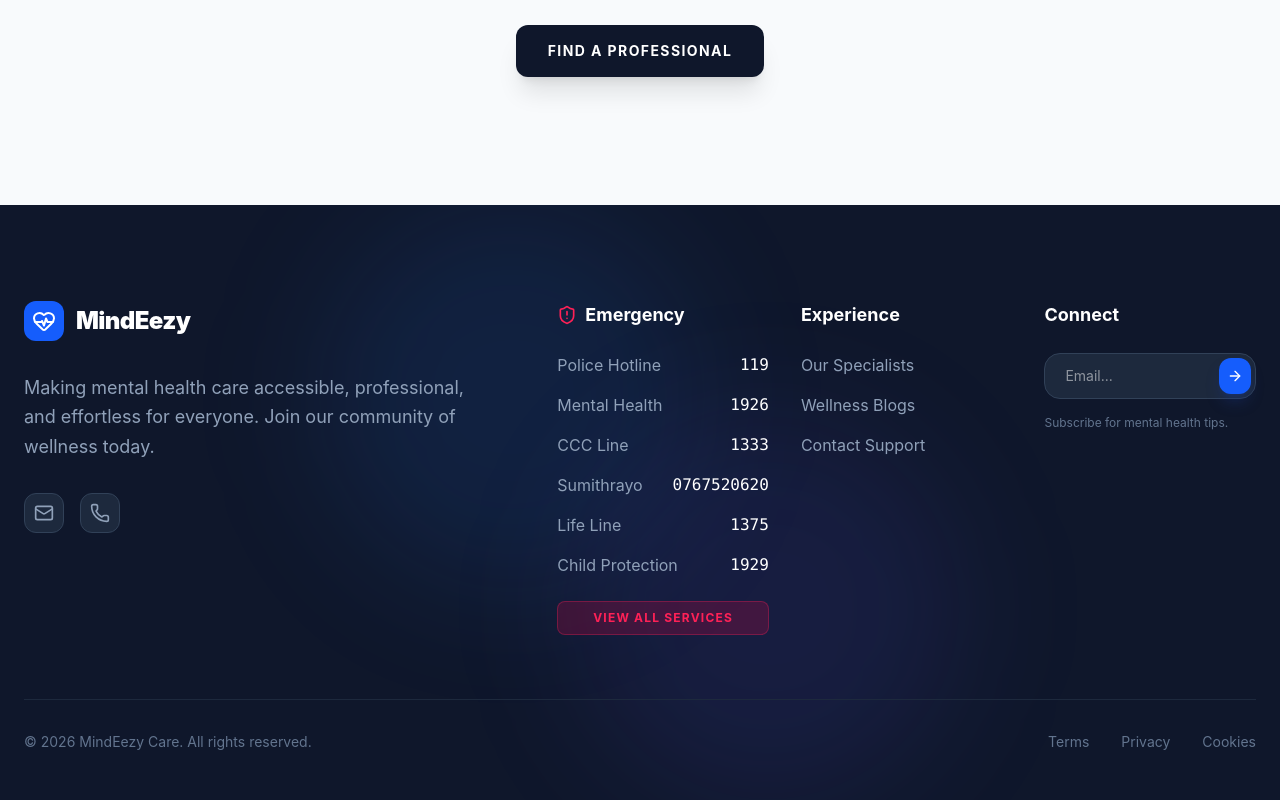
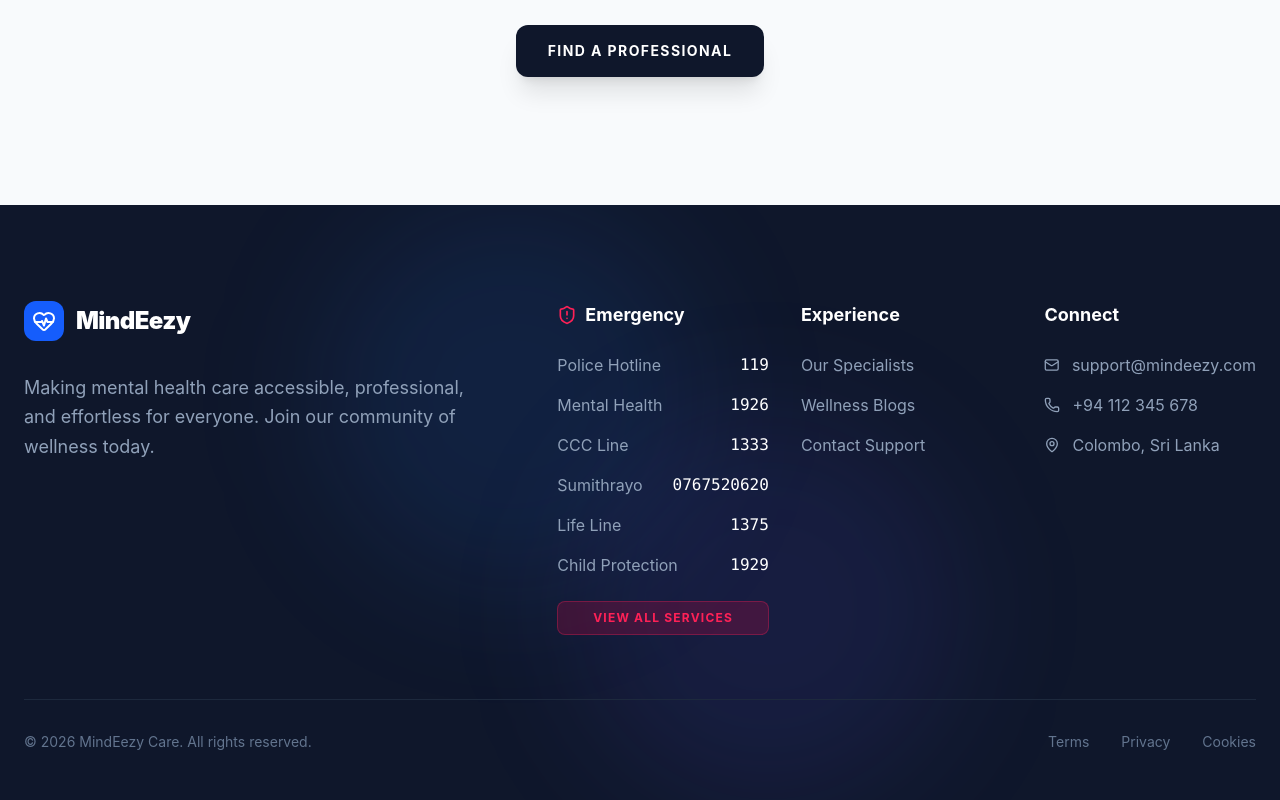
Before and after one commit to ThariduChandrawansha/MindEezy_App, a React app in the folder frontend/: page /emergency in a window 1280 px wide. Shown: the part 1669-2469 px from the top of the page. Built offline with nearby package versions, Linux system fonts and the light colour scheme; the HTML template or start-up script is replaced by a standard one.

Commit message:
footer is ready

```diff
--- a/frontend/src/components/Footer.jsx
+++ b/frontend/src/components/Footer.jsx
@@ -21,14 +21,6 @@ const Footer = () => {
             <p className="text-lg text-slate-400 max-w-md leading-relaxed">
               Making mental health care accessible, professional, and effortless for everyone. Join our community of wellness today.
             </p>
-            <div className="flex space-x-4">
-              <div className="h-10 w-10 rounded-xl bg-slate-800 border border-slate-700 flex items-center justify-center hover:bg-blue-600 hover:border-blue-500 transition-all cursor-pointer">
-                <Mail className="h-5 w-5 text-slate-400 hover:text-white" />
-              </div>
-              <div className="h-10 w-10 rounded-xl bg-slate-800 border border-slate-700 flex items-center justify-center hover:bg-blue-600 hover:border-blue-500 transition-all cursor-pointer">
-                <Phone className="h-5 w-5 text-slate-400 hover:text-white" />
-              </div>
-            </div>
           </div>
 
           <div className="lg:col-span-7 grid grid-cols-2 lg:grid-cols-3 gap-8">
@@ -60,17 +52,17 @@ const Footer = () => {
 
             <div className="col-span-1">
               <h4 className="text-white font-bold text-lg mb-6">Connect</h4>
-              <div className="bg-slate-800 p-1 rounded-2xl flex border border-slate-700 focus-within:border-blue-500 transition-colors mb-4">
-                <input
-                  type="email"
-                  placeholder="Email..."
-                  className="bg-transparent border-none outline-none px-4 py-2 text-white w-full text-sm"
-                />
-                <button className="bg-blue-600 text-white p-2 rounded-xl hover:bg-blue-700 transition-colors shadow-lg shadow-blue-900/40">
-                  <ArrowRight className="h-4 w-4" />
-                </button>
-              </div>
-              <p className="text-xs text-slate-500">Subscribe for mental health tips.</p>
+              <ul className="space-y-4">
+                <li className="flex items-center text-slate-400">
+                  <Mail className="h-4 w-4 mr-3" /> support@mindeezy.com
+                </li>
+                <li className="flex items-center text-slate-400">
+                  <Phone className="h-4 w-4 mr-3" /> +94 112 345 678
+                </li>
+                <li className="flex items-start text-slate-400">
+                  <MapPin className="h-4 w-4 mr-3 mt-1 shrink-0" /> Colombo, Sri Lanka
+                </li>
+              </ul>
             </div>
           </div>
         </div>
--- a/frontend/src/pages/CustomerProfile.jsx
+++ b/frontend/src/pages/CustomerProfile.jsx
@@ -446,12 +446,7 @@ const emojis = [
               >
                 <ClipboardList className="h-5 w-5" /> <span>Assessments</span>
               </button>
-              <button className="w-full flex items-center space-x-3 p-4 text-slate-600 hover:bg-slate-50 border border-transparent hover:border-slate-100 rounded-2xl transition-all font-bold">
-                <Heart className="h-5 w-5" /> <span>My Favorites</span>
-              </button>
-              <button className="w-full flex items-center space-x-3 p-4 text-slate-600 hover:bg-slate-50 border border-transparent hover:border-slate-100 rounded-2xl transition-all font-bold">
-                <Settings className="h-5 w-5" /> <span>Settings</span>
-              </button>
+
             </nav>
           </div>
         </div>
```
Also changed, not shown: 1 other file (tests, documents, lock files or other folders).
